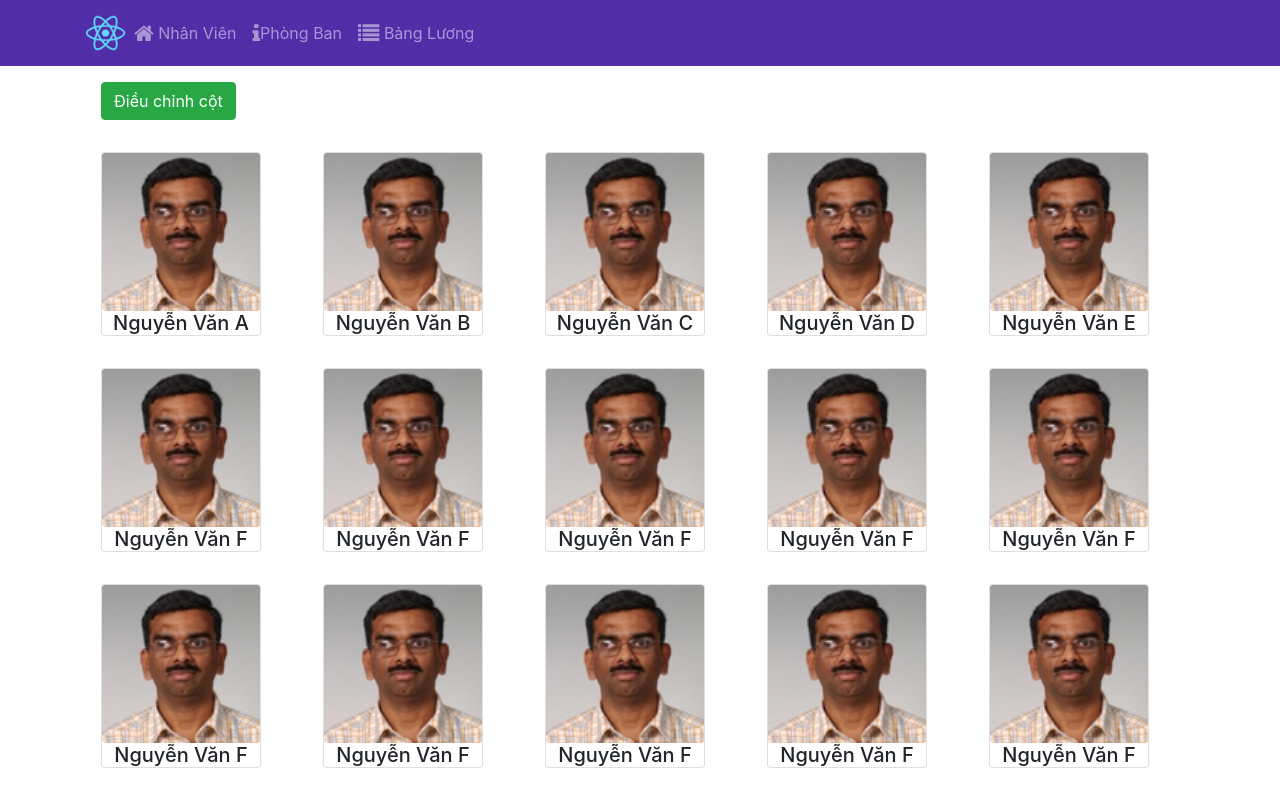
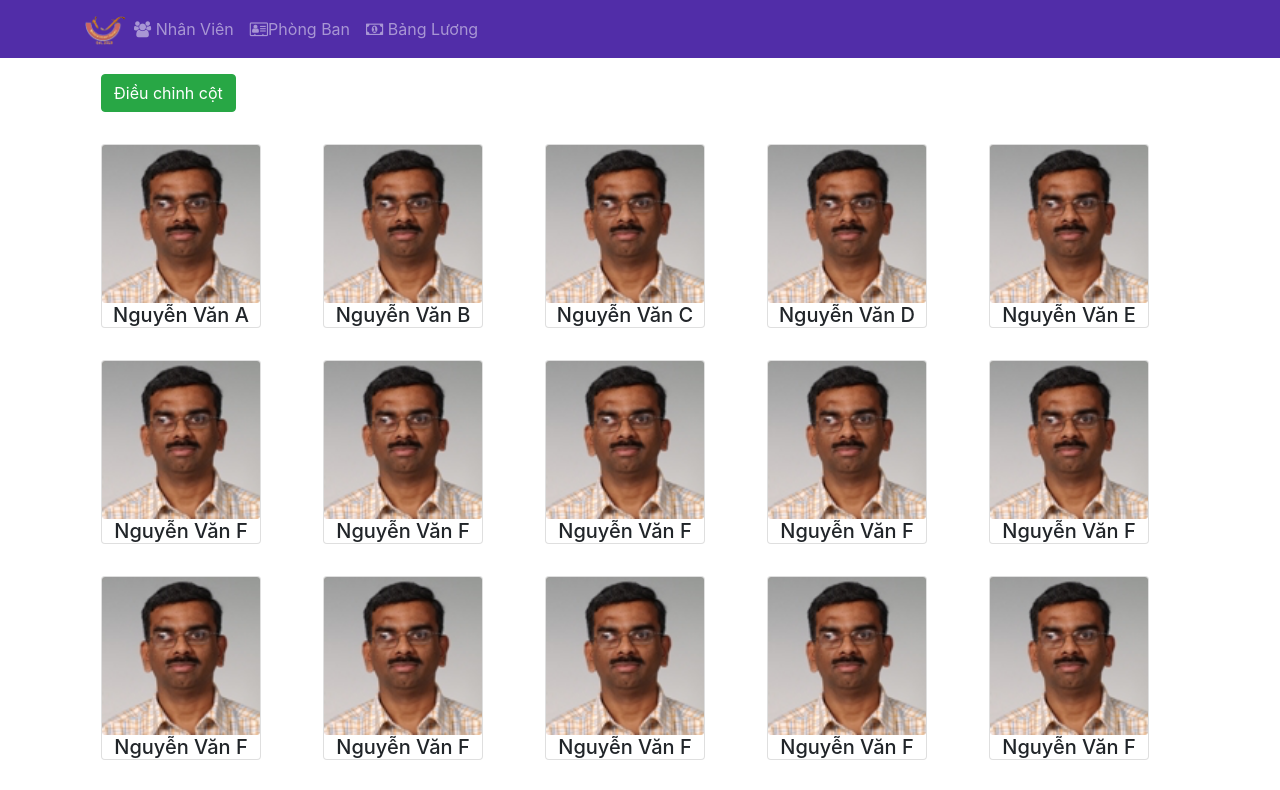
Before and after one commit to SilvioAnh/ASM1, a React (Create React App) app: page /staff in a window 1280 px wide. Shown: the top 790 px of the page. Built offline with nearby package versions, Linux system fonts and the light colour scheme.

Commit message:
update thanh dieu huong

```diff
--- a/src/App.css
+++ b/src/App.css
@@ -1,5 +1,6 @@
 .row-header{
   margin:0 auto;
+  padding: 0;
 }
 
 .row-content {
@@ -26,6 +27,7 @@ address{
   margin:0;
   color:#0f0f0f;
 }
+
 .navbar-dark {
   background-color: #512DA8;
 }
--- a/src/component/FooterComponent.js
+++ b/src/component/FooterComponent.js
@@ -1,5 +1,5 @@
 import React from "react";
-// import {Link} from "react-router-dom";
+
 
 function Footer(){
   return(
--- a/src/component/HeaderComponent.js
+++ b/src/component/HeaderComponent.js
@@ -1,44 +1,47 @@
 import React, {Component} from "react"
-import {Navbar, NavbarBrand, NavItem, Collapse, Nav} from "reactstrap";
+import {Navbar, NavbarBrand, NavItem, Collapse, Nav, NavbarToggler} from "reactstrap";
 import { NavLink} from "reactstrap";
 
 class Hearder extends Component{
   constructor(props) {
     super(props);
-    this.state={
+    this.toggleNav = this.toggleNav.bind(this);
+    this.state = {
+      isNavOpen: false
+    };
+  }
+
+  toggleNav(){
+    this.setState({
+      isNavOpen : !this.state.isNavOpen
+    })
 
   }
-  }
-  isNavOpen(){
-  }
-  // tongleNav(){
-  //
-  // }
   render(){
     return(
         <React.Fragment>
           <Navbar dark expand="md">
             <div className="container" >
-            {/*<NavbarToggler onClick = {this.toggleNav}/>*/}
+              <NavbarToggler onClick = {this.toggleNav}/>
               <NavbarBrand className="mr-auto" href="/">
-              <img src="logo192.png" height="40" width="41"
+                <img src="assets/images/logo.png" height="30" width="41"
                      alt="Ứng dụng thông minh"/>
               </NavbarBrand>
               <Collapse isOpen={this.state.isNavOpen} navbar>
                 <Nav navbar>
                   <NavItem>
                     <NavLink className="nav-link" to="/staff">
-                    <span className="fa fa-home fa-lg"/> Nhân Viên
+                      <span className="fa fa-users" aria-hidden="true"/> Nhân Viên
                     </NavLink>
                   </NavItem>
                   <NavItem>
                     <NavLink className="nav-link" to="/department">
-                    <span className="fa fa-info fa-lg"/>Phòng Ban
+                      <span className="fa fa-address-card-o" aria-hidden="true"/>Phòng Ban
                     </NavLink>
                   </NavItem>
                   <NavItem>
                     <NavLink className="nav-link" to="/payroll">
-                    <span className="fa fa-list fa-lg"/> Bảng Lương
+                      <span className="fa fa fa-money" aria-hidden="true"/> Bảng Lương
                     </NavLink>
                   </NavItem>
                 </Nav>
--- a/src/component/StaffListComponent.js
+++ b/src/component/StaffListComponent.js
@@ -7,7 +7,7 @@ class StaffList extends Component{
         super(props);
         this.state = {
             selectedStaff : null,
-      onCol:"col-6 col-lg-2 col-md-4 m-3"
+            onCol:"col-5 col-lg-2 col-md-3 m-3"
         }
     }
     onColSelected(col){
```
Also changed, not shown: src/App.js (indentation only), src/component/MainStaffComponent.js (indentation only). Lines whose indentation alone changed are shown as unchanged.
